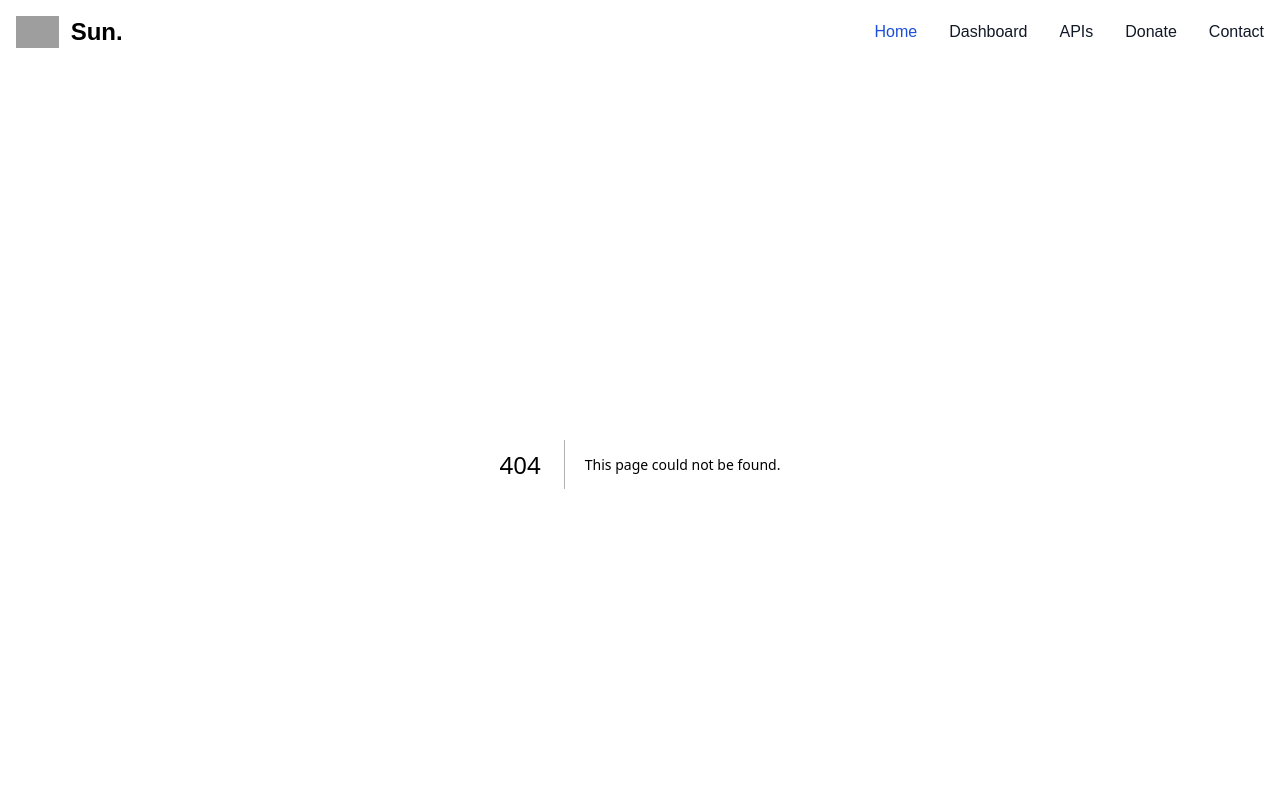
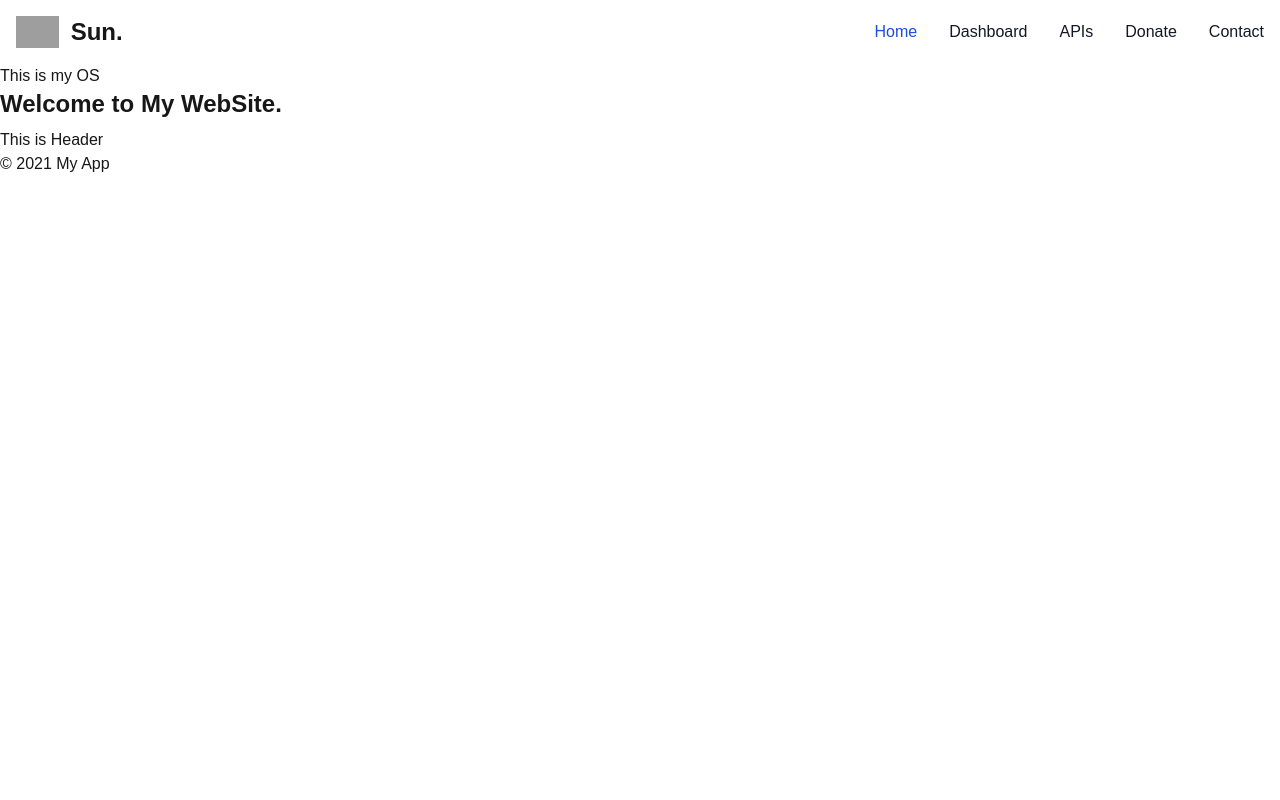
Before and after one commit to ACESunny/Chinanan, a Next.js app in the folder web/: page /APIs/os in a window 1280 px wide. Before the commit this address had no page. Shown: the top 800 px of the page. Built offline with nearby package versions, Linux system fonts and the light colour scheme; grey boxes are pictures that could not be loaded.

Commit message:
update page os

```diff
--- /dev/null
+++ b/web/src/app/APIs/os/page.jsx
@@ -0,0 +1,7 @@
+export default function APIs() {
+    return (
+        <div>
+            <h1>This is my OS</h1>
+        </div>
+    );
+}
--- a/web/src/app/APIs/page.jsx
+++ b/web/src/app/APIs/page.jsx
@@ -1,7 +1,10 @@
+import Link from "next/link";
+
 export default function APIs() {
     return (
         <div>
             <h1>This is my APIs</h1>
+            <Link href={/APIs/os}>Go to os</Link>
         </div>
     );
 }
```
